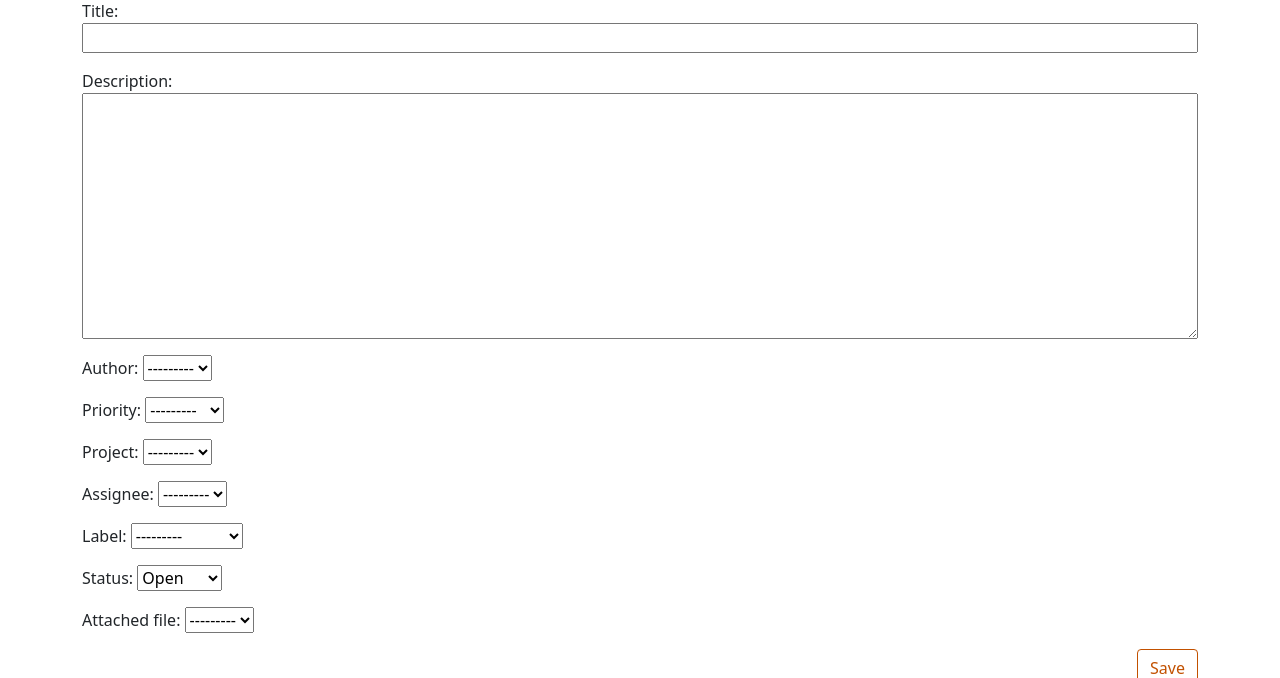
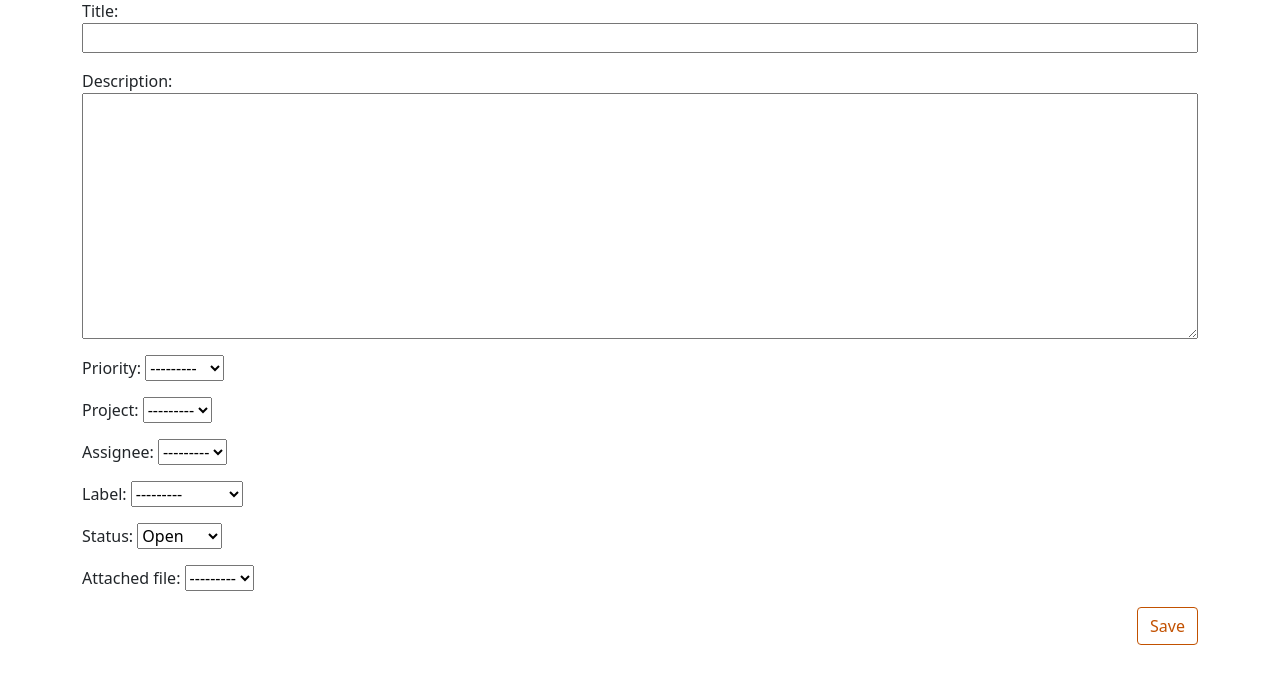
Before and after one commit to renataberoli/bug_catcher, a Django app: page /issue/new/ in a window 1280 px wide. Shown: the part 103-781 px from the top of the page. Run offline with Django 3.2, Linux system fonts and the light colour scheme; data that the repository does not hold is empty.

Commit message:
Add a user loged as the issue's author

```diff
--- a/app/admin.py
+++ b/app/admin.py
@@ -1,7 +1,6 @@
 from django.contrib import admin
-from .models import Author, Assignee, Project, File, Issue
+from .models import Assignee, Project, File, Issue
 
-admin.site.register(Author)
 admin.site.register(Assignee)
 admin.site.register(Project)
 admin.site.register(File)
--- a/app/forms.py
+++ b/app/forms.py
@@ -6,4 +6,4 @@ class IssueForm(forms.ModelForm):
 
     class Meta:
         model = Issue
-        fields = ('title', 'description', 'author', 'priority', 'project', 'assignee', 'label', 'status', 'attached_file',)
+        fields = ('title', 'description', 'priority', 'project', 'assignee', 'label', 'status', 'attached_file',)
--- a/app/models.py
+++ b/app/models.py
@@ -1,4 +1,5 @@
 from django.db import models
+from django.conf import settings
 
 
 STATUS = (
@@ -20,14 +21,6 @@ PRIORITY = (
     ('3', 'Normal'),
     ('4', 'Low'),
 )
-
-
-class Author(models.Model):
-    name = models.CharField(max_length=200, blank=True)
-    email = models.EmailField(max_length=300)
-
-    def __str__(self):
-        return self.email
 
 
 class Assignee(models.Model):
@@ -58,7 +51,7 @@ class Issue(models.Model):
 
     title = models.CharField(max_length=200)
     description = models.TextField(max_length=5000)
-    author = models.ForeignKey(Author, on_delete=models.CASCADE, null=True)
+    author = models.ForeignKey(settings.AUTH_USER_MODEL, on_delete=models.CASCADE)
     assignee = models.ForeignKey(Assignee, on_delete=models.CASCADE, null=True)
     project = models.ForeignKey(Project, on_delete=models.CASCADE)
     attached_file = models.ForeignKey(File, on_delete=models.CASCADE, null=True)
--- a/app/templates/issue/issue_detail.html
+++ b/app/templates/issue/issue_detail.html
@@ -22,7 +22,7 @@
             {% else %}
             <p class="badge rounded-pill bg-success">Priority: {{ issue.get_priority_display }}</p>
             {% endif %}
-            <p>Author: {{ issue.author }}</p>
+            <p>Author: {{ issue.author.email }}</p>
             <p>Title: {{ issue.title }}</p>
             <p>Description: {{ issue.description }}</p>
             <p>Project: {{ issue.project }}</p>
--- a/app/views.py
+++ b/app/views.py
@@ -10,7 +10,7 @@ def issue_list(request):
     priority = request.GET.get("priority")
     status = request.GET.get("status")
     label = request.GET.get("label")
-    assigned = request.GET.get("assigned-to-me")
+    # assigned = request.GET.get("assigned-to-me")
 
     if not request.GET:
         queryset = Issue.objects.filter(status="open").order_by("priority")
@@ -48,6 +48,8 @@ def issue_new(request):
         form = IssueForm(request.POST)
         if form.is_valid():
             issue = form.save(commit=False)
+            issue.author = request.user
+            print(f"request user: {request.user.email}")
             issue.creation_date = timezone.now()
             issue.save()
             return redirect('issue_detail', pk=issue.pk)
```
Also changed, not shown: app/migrations/0010_auto_20220225_1451.py (added).
